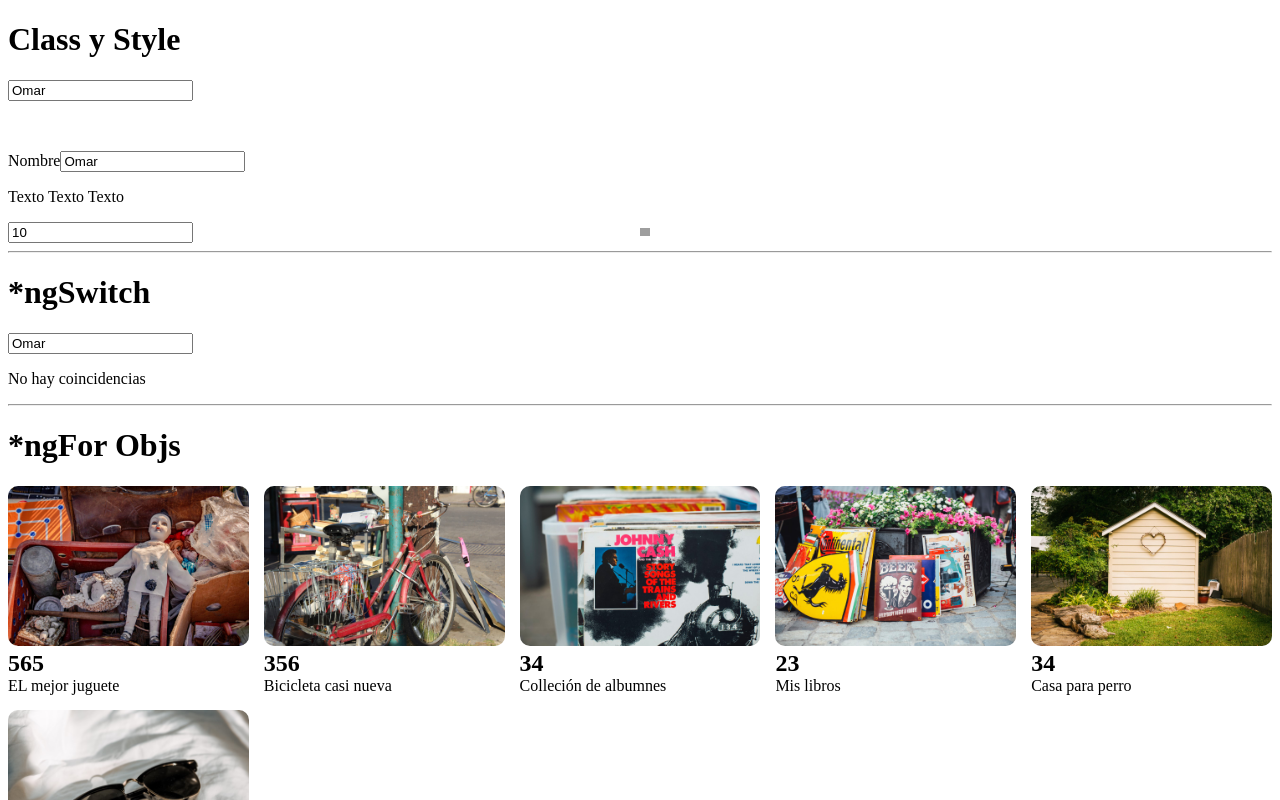
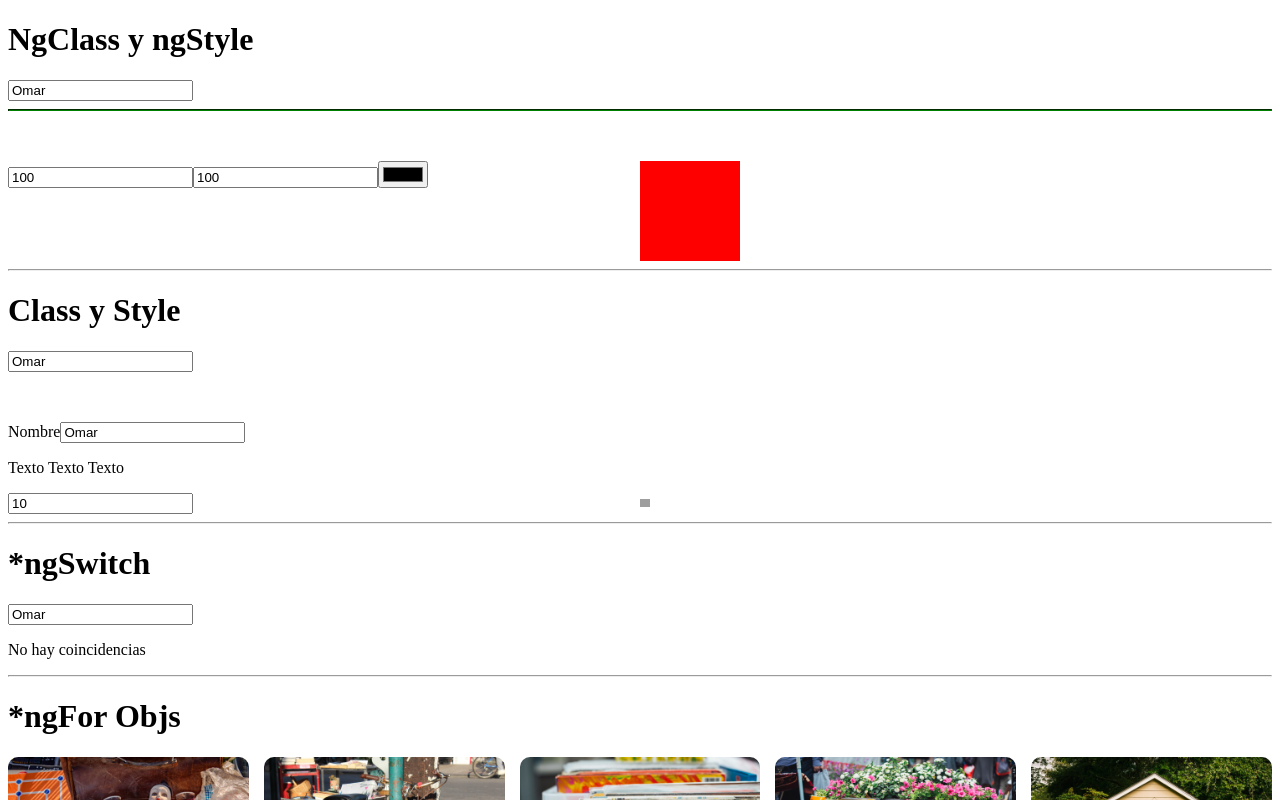
Before and after one commit to Omarvillada/my-store, an Angular app: page / in a window 1280 px wide. Shown: the top 800 px of the page. Built offline with nearby package versions, Linux system fonts and the light colour scheme; grey boxes are pictures that could not be loaded.

Commit message:
NgClass y NgStyle

```diff
--- a/src/app/app.component.html
+++ b/src/app/app.component.html
@@ -1,3 +1,31 @@
+<h1>NgClass y ngStyle</h1>
+<input type="text" required #nameInput3 = "ngModel" [(ngModel)] = "name">
+<hr class ="line-error"
+  [ngClass]="{
+    'valid': nameInput3.valid,
+    'invalid': nameInput3.invalid
+  }"
+>
+<p class="message-error" [class.invalid] = "nameInput3.invalid">
+  El campo es requerido
+</p>
+<div class="styles">
+  <div>
+    <input type="number" [(ngModel)] ="box.width">
+    <input type="number" [(ngModel)] ="box.height">
+    <input type="color" [(ngModel)] ="box.background">
+  </div>
+  <div>
+    <div [ngStyle]="{
+      'width.px': box.width,
+      'height.px': box.height,
+      'background-color': box.background,
+      'display': 'block'
+
+    }"></div>
+  </div>
+</div>
+<hr/>
 <h1>Class y Style</h1>
 <input type="text" required #nameInput2="ngModel" [(ngModel)] = "name">
 <p class="message-error"[class.invalid]="nameInput2.invalid">El campo es requerido</p>
--- a/src/app/app.component.scss
+++ b/src/app/app.component.scss
@@ -34,6 +34,17 @@
   grid-template-columns: repeat(2, 1fr);
 }
 
+.line-error {
+  height: 0;
+  border-bottom: 1px solid;
+  &.invalid {
+    border-color: red;
+  }
+  &.valid {
+    border-color: green;
+  }
+}
+
 @media screen and (min-width: 40em) {
   .products--grid {
     display: grid;
--- a/src/app/app.component.ts
+++ b/src/app/app.component.ts
@@ -15,7 +15,12 @@
   names: string[] = ['Omar', 'Manuela', 'Oscar', 'Santiago'];
   newName: string = ''
   widthImg = '10'
+  box = {
+    width: 100,
+    height: 100,
+    background: 'red'
 
+  }
 
   products: Product[] = [
     {
```
Also changed, not shown: 1 other file (tests, documents, lock files or other folders).
